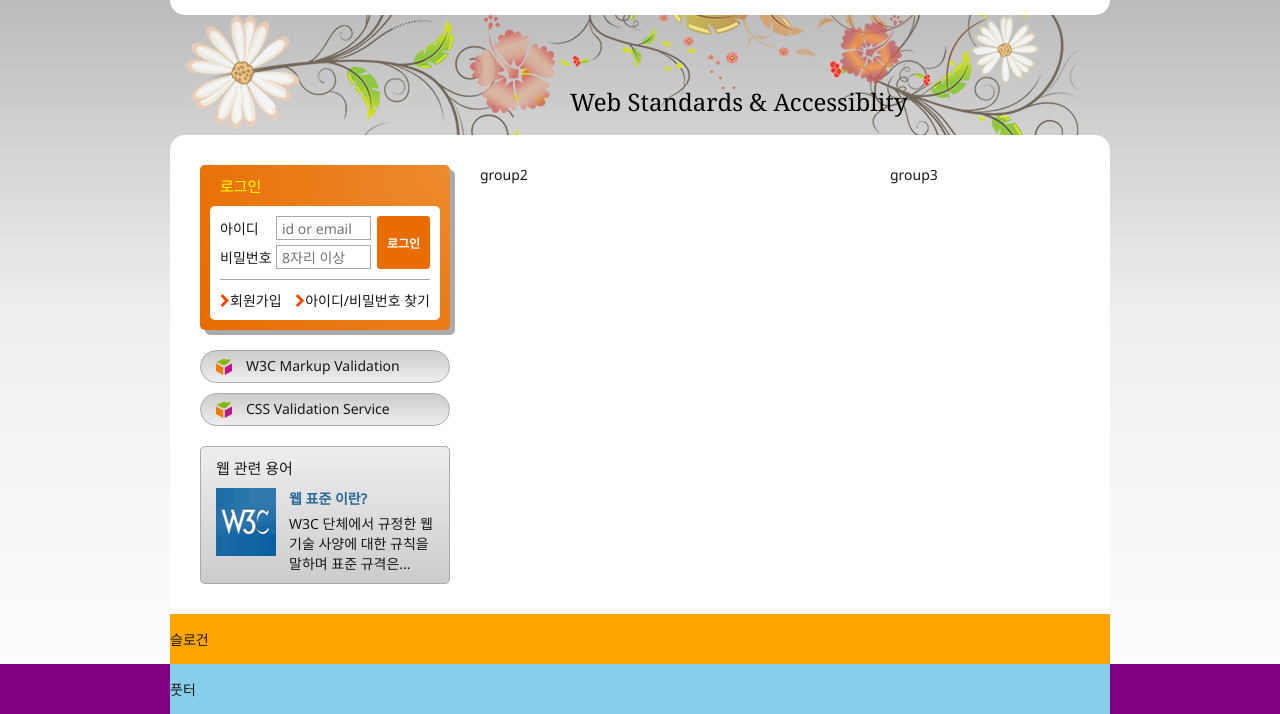
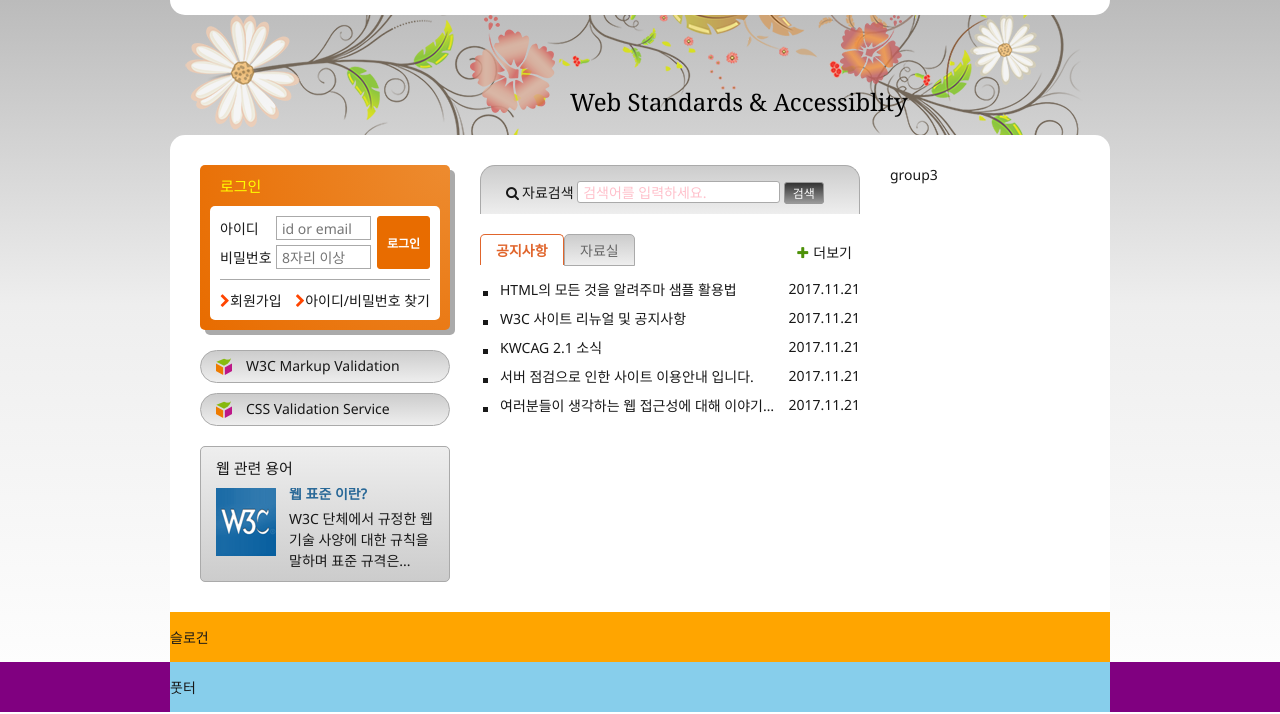
Before and after one commit to stared329/www, a plain HTML site: page index.html in a window 1280 px wide. Shown: the part 102-816 px from the top of the page. Drawn offline with nearby package versions, Linux system fonts and the light colour scheme.

Commit message:
검색 및 공지사항/자료실 마크업 및 디자인 완성

```diff
--- a/css/style.css
+++ b/css/style.css
@@ -429,6 +429,90 @@ a:hover, a:focus {
   background: url("images/validation_icon.png") no-repeat 15px 50%, linear-gradient(to bottom, #ccc, #eee);
   padding-left: 45px;
 }
+.term {
+  background: #ccc linear-gradient(to top, #ccc, #eee);
+  border: 1px solid #aaa;
+  border-radius: 5px;
+  padding: 10px 15px;
+  margin-top: 20px;
+}
+.term-heading {
+  font-family: "Noto Sans Bold";
+  font-size: 1.5rem;
+  /* margin-bottom: 5px; */
+}
+.term-list {
+  margin-top: 10px;
+  overflow: hidden;
+}
+.term-list-heading, .term-list-brief {
+  float: right;
+  width: 145px;
+}
+.term-list-heading {
+  color: #296897;
+  font-weight: bold;
+  margin-top: -5px;
+}
+.term-list-thumbnail {
+  float: left;
+}
+.term-list-brief {
+  margin-top: 5px;
+  line-height: 1.5;
+  word-break: all;
+}
+
+/* 검색 폼 */
+
+.search {
+  background: #ccc linear-gradient(to bottom, #ccc, #eee);
+  border-radius: 15px 15px 0 0;
+  border: 1px solid #aaa;
+  border-bottom: #fff;
+  padding: 15px 25px 10px;
+}
+.search-form input {
+  border: 1px solid #aaa;
+  border-radius: 3px;
+  padding: 2px 2px 2px 5px;
+  height: 22px;
+  width: calc(100% - 125px);
+}
+.search-form input::-webkit-input-placeholder {
+  /* Chrome/Opera/Safari */
+  color: pink;
+}
+.search-form input::-moz-placeholder {
+  /* Firefox 19+ */
+  color: pink;
+}
+.search-form input:-ms-input-placeholder {
+  /* IE 10+ */
+  color: pink;
+}
+.search-form input:-moz-placeholder {
+  /* Firefox 18- */
+  color: pink;
+}
+.btn-search {
+  background: #333 linear-gradient(to bottom, #333, #999);
+  color: #fff;
+  border: 1px solid #999;
+  border-radius: 3px;
+  padding: 0 8px;
+  height: 22px;
+  font-size: 1.2rem;
+  font-family: "Noto Sans Light";
+}
+.search-label::before {
+  content: "\e800";
+  font-family: "fontello";
+  margin-right: 3px;
+}
+.search-label {
+  font-size: 1.4rem;
+}
 
 /* 실습코드
 validation {
@@ -447,37 +531,9 @@ validation {
 padding: 5px 5px 5px 40px;
 } */
 
+
+/* 실습코드
 .term {
-  background: #ccc linear-gradient(to top, #ccc, #eee);
-  border: 1px solid #aaa;
-  border-radius: 5px;
-  margin-top: 20px;
-  padding: 10px 15px;
-}
-.term-heading {
-  font-family: "Noto Sans Bold";
-  font-size: 1.5rem;
-}
-.term-list {
-  margin-top: 10px;
-}
-.term-list-heading {
-  width: 145px;
-  float: right;
-  font-weight: bold;
-  color: #296897;
-}
-.term-list-thumbnail {
-  width: 60px;
-  float: left;
-}
-.term-list-brief {
-  width: 145px;
-  margin-top: 5px;
-  float: right;
-}
-
-/* .term {
 background: #ccc linear-gradient(to top, #ccc, #eee);
 border: 1px solid #aaa;
 border-radius: 5px;
@@ -503,6 +559,78 @@ validation {
 line-height: 20px;
 } */
 
+
+/* 공지사항 및 자료실 */
+
+.notice {
+  /* background: pink; */
+}
+.pds {
+  /* background: lime; */
+}
+.notice-list, .pds-list, .notice-more, .pds-more {
+  display: none;
+}
+.board-act ul, .board-act a {
+  display: block;
+}
+.board {
+  margin-top: 20px;
+  position: relative;
+}
+.notice-heading, .pds-heading {
+  position: absolute;
+  top: 0;
+  color: #666;
+  padding: 5px 15px;
+  border: 1px solid #aaa;
+  border-radius: 5px 5px 0 0;
+  background: #ccc linear-gradient(to bottom, #ccc, #eee);
+  cursor: pointer;
+}
+.notice-heading {
+  left: 0px;
+}
+.pds-heading {
+  left: 84px;
+}
+.board-act .notice-heading, .board-act .pds-heading {
+  background: white;
+  color: #e0652c;
+  border: 1px solid #e0652c;
+  border-bottom: #fff;
+  border-radius: 5px 5px 0 0;
+  font-weight: bold;
+}
+.notice-more, .pds-more {
+  position: absolute;
+  top: 0;
+  right: 0;
+  padding: 8px;
+}
+.notice-more::before, .pds-more::before {
+  content: "\e802";
+  font-family: "fontello";
+  color: hsla(90, 90%, 30%, 1);
+  margin-right: 5px;
+}
+.notice-list, .pds-list {
+  padding: 40px 0 0 20px;
+  list-style: square;
+}
+.notice-list li, .pds-list li {
+  margin: 5px 0;
+}
+.notice-list a, .pds-list a {
+  display: inline-block;
+  width: 285px;
+  white-space: nowrap;
+  overflow: hidden;
+  text-overflow: ellipsis;
+}
+.notice-list time, .pds-list time {
+  float: right;
+}
 .slogan {
   background-color: orange;
   padding: 15px 0;
--- a/index.html
+++ b/index.html
@@ -129,7 +129,7 @@
         <div class="term">
           <h2 class="term-heading">웹 관련 용어</h2>
           <!-- definition list -->
-          <dl class="term-list clearfix">
+          <dl class="term-list">
             <!-- definition term -->
             <dt class="term-list-heading">웹 표준 이란?</dt>
             <!-- definition describe -->
@@ -145,14 +145,86 @@
           <p>W3C 단체에서 규정한 웹기술 사양에 대한 규칙을 말하며 표준 규격은...</p>
         </div> -->
       </div>
-      <div class="group group2">group2</div>
-      <div class="group group3">group3</div>
+      <div class="group group2">
+        <div class="search">
+          <h2 class="readable-hidden">검색</h2>
+          <form class="search-form" action="javascript:alert('검색이 완료되었습니다.');">
+            <fieldset>
+              <legend>검색 폼</legend>
+              <label class="search-label" for="search">자료검색</label>
+              <input type="search" id="search" placeholder="검색어를 입력하세요." required>
+              <!-- <input type="submit" class="btn-search" value="검색" onclick="alert('검색');"> -->
+              <button type="submit" class="btn-search">검색</button>
+            </fieldset>
+          </form>
+        </div>
+
+        <div class="board">
+          <div class="notice board-act">
+            <h2 id="notice-heading" class="notice-heading" tabindex="0">공지사항</h2>
+            <div class="notice-contents">
+              <ul class="notice-list">
+                <li>
+                  <a href="#">HTML의 모든 것을 알려주마 샘플 활용법</a>
+                  <time datetime="2017-11-21T14:50:15">2017.11.21</time>
+                </li>
+                <li>
+                  <a href="#">W3C 사이트 리뉴얼 및 공지사항</a>
+                  <time datetime="2017-11-21T14:50:15">2017.11.21</time>
+                </li>
+                <li>
+                  <a href="#">KWCAG 2.1 소식</a>
+                  <time datetime="2017-11-21T14:50:15">2017.11.21</time>
+                </li>
+                <li>
+                  <a href="#">서버 점검으로 인한 사이트 이용안내 입니다.</a>
+                  <time datetime="2017-11-21T14:50:15">2017.11.21</time>
+                </li>
+                <li>
+                  <a href="#">여러분들이 생각하는 웹 접근성에 대해 이야기를 나누어 봅시다.</a>
+                  <time datetime="2017-11-21T14:50:15">2017.11.21</time>
+                </li>
+              </ul>
+              <a href="#" class="notice-more" aria-labelledby="notice-heading">더보기</a>
+            </div>
+          </div>
+          <div class="pds">
+            <h2 id="pds-heading" class="pds-heading" tabindex="0">자료실</h2>
+            <div class="pds-contents">
+              <ul class="pds-list">
+                <li>
+                  <a href="#">디자인 사이트 링크 모음</a>
+                  <time datetime="2017-11-21T14:50:15">2017.11.21</time>
+                </li>
+                <li>
+                  <a href="#">웹 접근성 관련 자료 모음</a>
+                  <time datetime="2017-11-21T14:50:15">2017.11.21</time>
+                </li>
+                <li>
+                  <a href="#">예제 샘플 응용해보기</a>
+                  <time datetime="2017-11-21T14:50:15">2017.11.21</time>
+                </li>
+                <li>
+                  <a href="#">웹 접근성 향상을 위한 국가 표준 기술 가이드라인</a>
+                  <time datetime="2017-11-21T14:50:15">2017.11.21</time>
+                </li>
+                <li>
+                  <a href="#">로얄티 프리 이미지 자료</a>
+                  <time datetime="2017-11-21T14:50:15">2017.11.21</time>
+                </li>
+              </ul>
+              <a href="#" class="pds-more" aria-labelledby="pds-heading">더보기</a>
+            </div>
+          </div>
+        </div>
+      </div>
+      <div class=" group group3 ">group3</div>
     </main>
-    <article class="slogan">
-      <h2 class="slogan-heading">슬로건</h2>
+    <article class="slogan ">
+      <h2 class="slogan-heading ">슬로건</h2>
     </article>
-    <div class="footer-bg">
-      <footer class="footer">풋터</footer>
+    <div class="footer-bg ">
+      <footer class="footer ">풋터</footer>
     </div>
   </div>
 </body>
--- a/js/menu-tab.js
+++ b/js/menu-tab.js
@@ -9,5 +9,10 @@ $(document).ready(
       $(this).find('.sub-menu').addClass('menu-act');
     });
 
+    var boardtab = $('.board h2');
+    boardtab.on('click focusin', function() {
+      // $(this).parents().find('.board-act').removeClass('board-act');
+      $(this).parent().addClass('board-act').siblings().removeClass('board-act');
+    });
   }
 );
```
Lines whose indentation alone changed are shown as unchanged.
